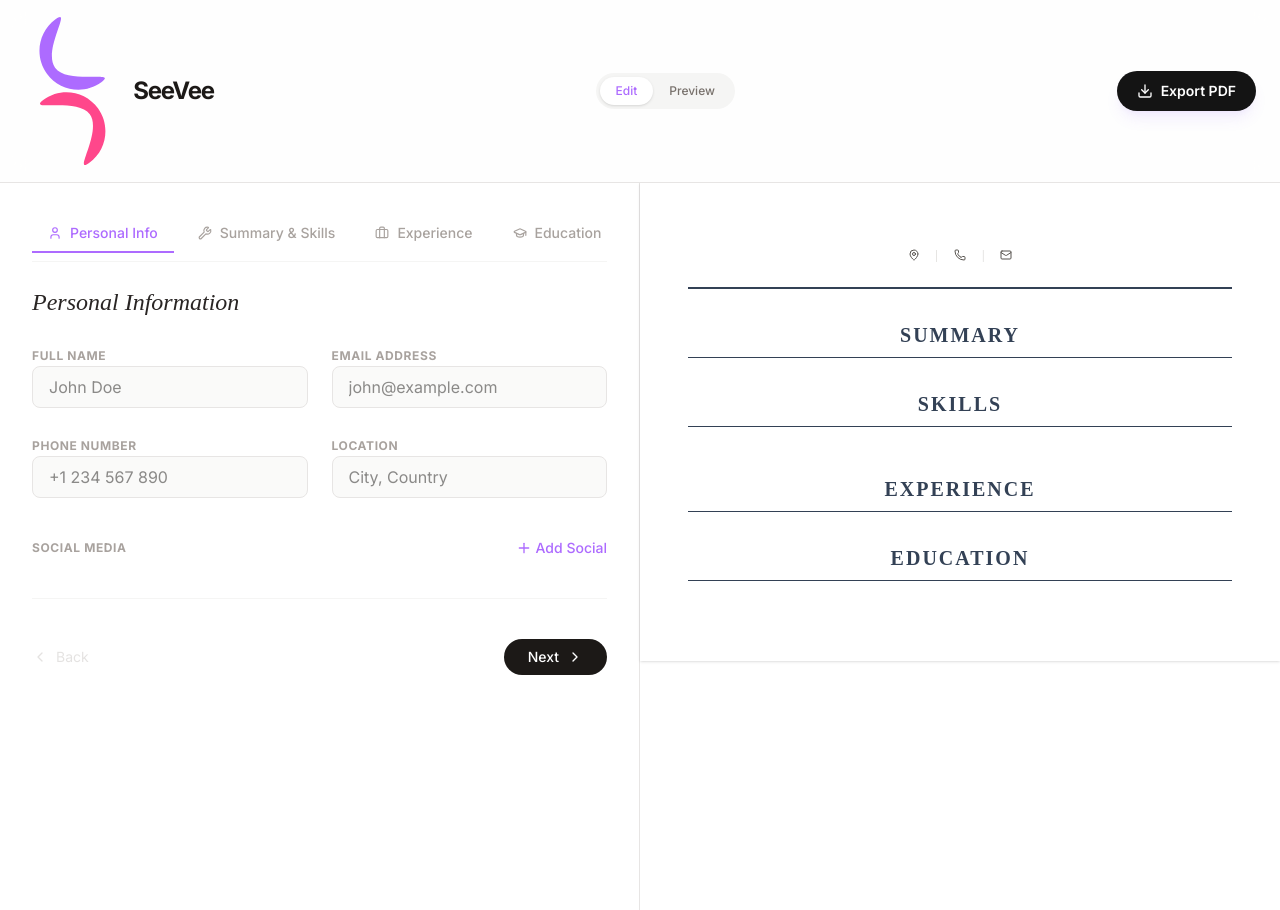
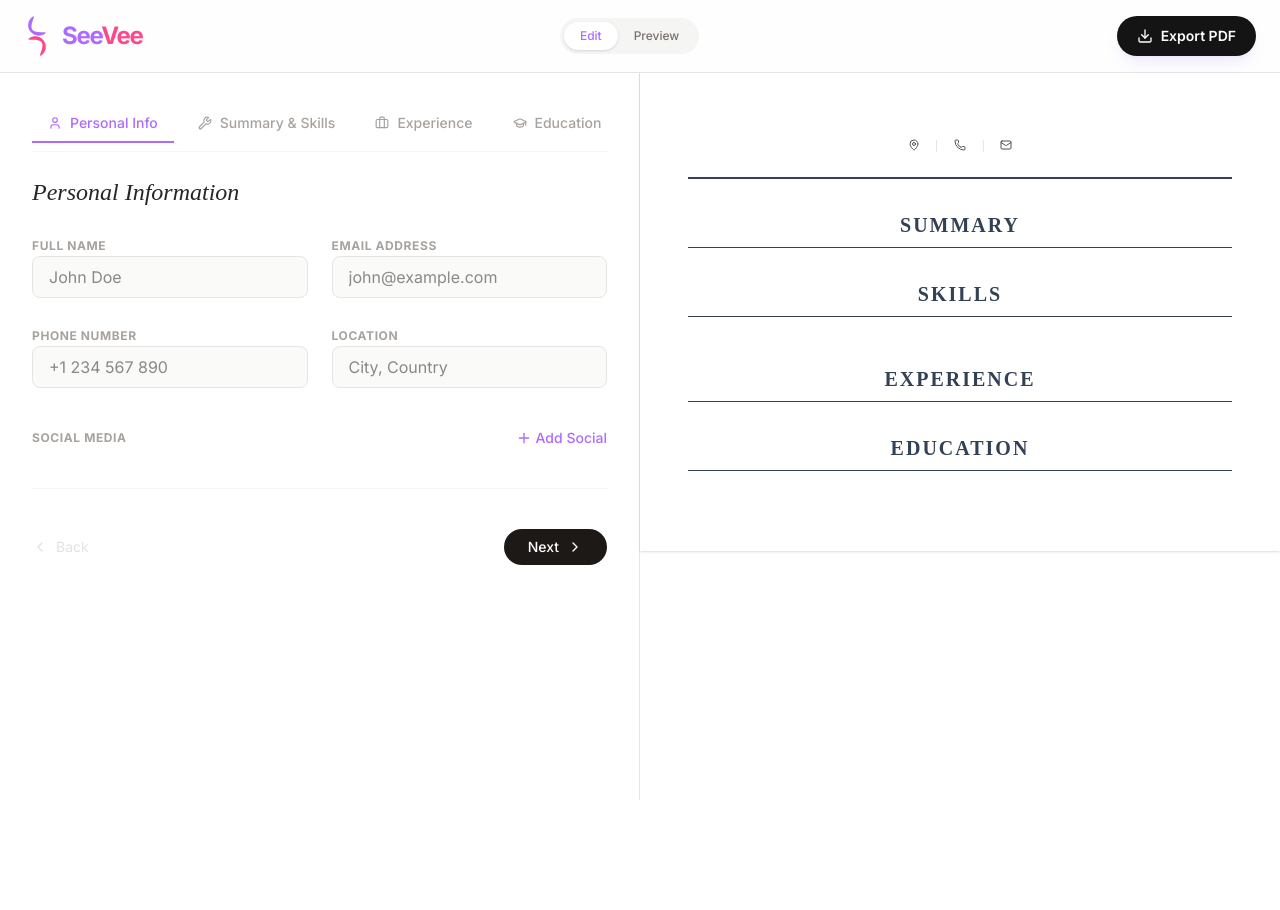
Before and after one commit to guudc/SeeVee, a React (Vite) app: page / in a window 1280 px wide. After the commit the page ends 800 px from the top, so only its background shows below. Built offline with nearby package versions, Linux system fonts and the light colour scheme; a web font is replaced by a local one.

Commit message:
Update App.tsx

```diff
--- a/src/App.tsx
+++ b/src/App.tsx
@@ -148,8 +148,8 @@ export default function App() {
       {/* Navigation */}
       <nav className="sticky top-0 z-50 bg-white/80 backdrop-blur-md border-b border-stone-200 px-4 md:px-6 py-4 flex justify-between items-center print:hidden">
         <div className="flex items-center gap-2 md:gap-3">
-         <img src={logo} style={{maxWidth:'100px', maxHeight:'150px'}} />
-          <h1 className="text-xl md:text-2xl font-bold tracking-tighter text-stone-900">SeeVee</h1>
+         <img src={logo} style={{maxWidth:'30px', maxHeight:'40px'}} />
+          <h1 className="text-xl md:text-2xl font-bold tracking-tighter text-stone-900"><span style={{color:'#AD6BFF'}}>See</span><span style={{color:'#FF478B'}}>Vee</span></h1>
         </div>
         <div className="flex bg-stone-100 p-1 rounded-full">
           <button
```
